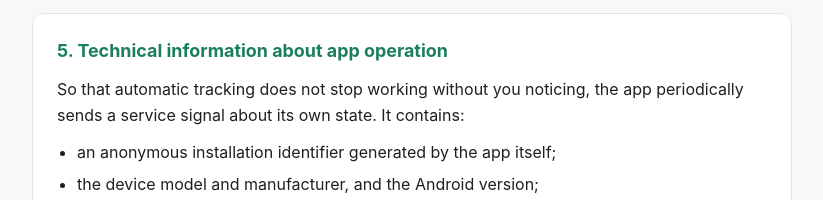
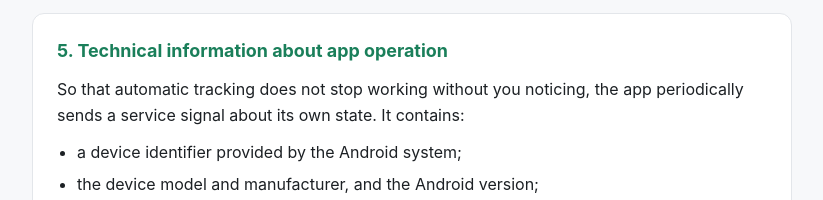
Before and after one commit to westcoastalmaty-ship-it/kud-app, a plain HTML site: page privacy-en.html in a window 1280 px wide. Shown: the part 2040-2240 px from the top of the page, without its empty margins (228-1051 px from the left). Drawn offline with Linux system fonts and the light colour scheme.

Commit message:
Update privacy-en.html

```diff
--- a/privacy-en.html
+++ b/privacy-en.html
@@ -127,7 +127,7 @@
   <h2>5. Technical information about app operation</h2>
   <p>So that automatic tracking does not stop working without you noticing, the app periodically sends a service signal about its own state. It contains:</p>
   <ul>
-    <li>an anonymous installation identifier generated by the app itself;</li>
+    <li>a device identifier provided by the Android system;</li>
     <li>the device model and manufacturer, and the Android version;</li>
     <li>the app version and the state of the automatic tracking service.</li>
   </ul>
```
